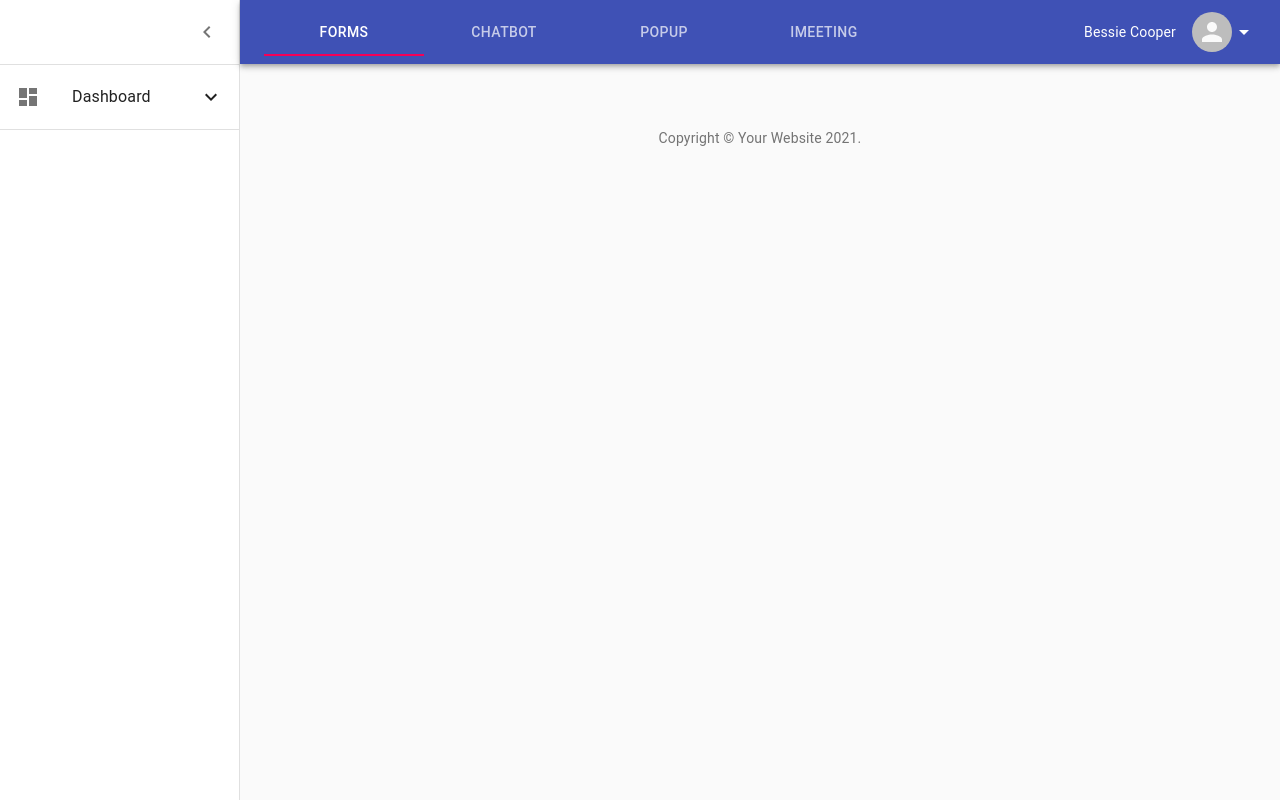
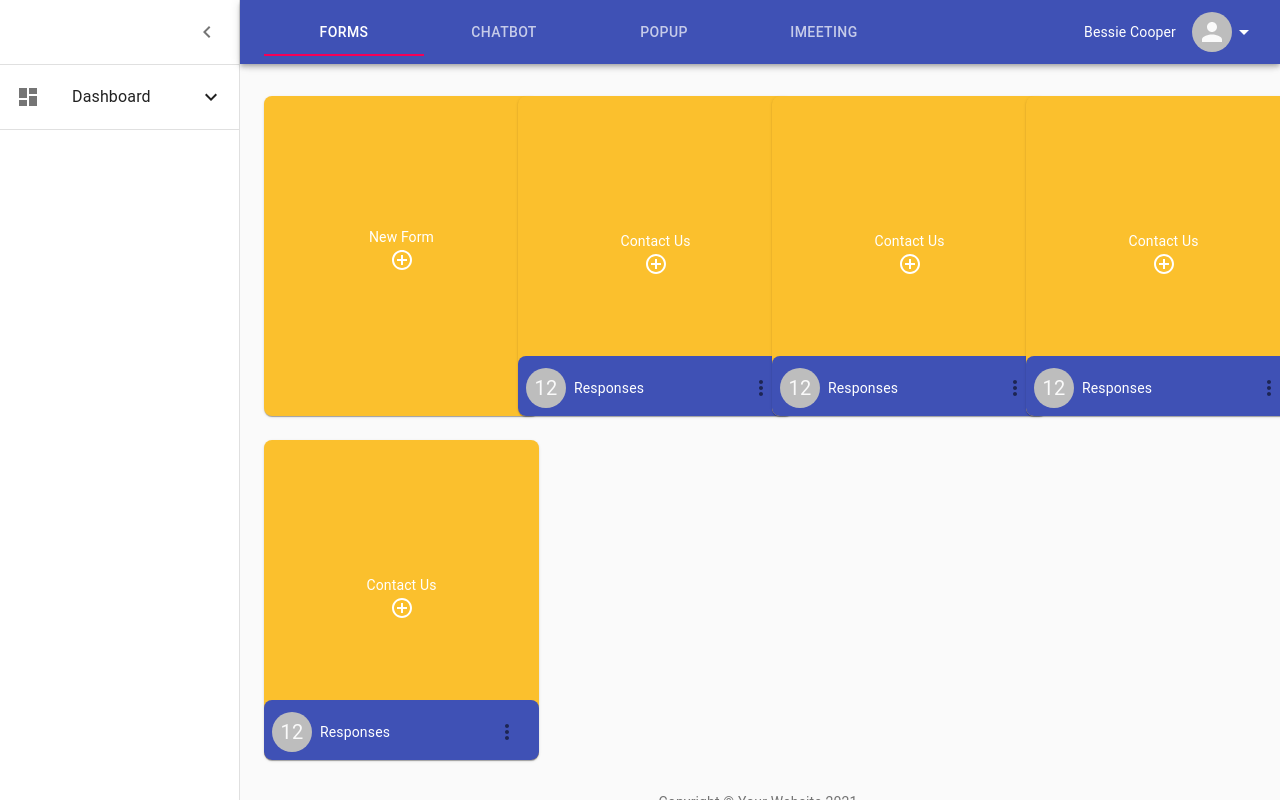
Before and after one commit to ahmadnoorniazi/timely-reply, a React (Create React App) app: page /create in a window 1280 px wide. Built offline with nearby package versions, Linux system fonts and the light colour scheme.

Commit message:
add screen

```diff
--- a/src/App.js
+++ b/src/App.js
@@ -2,15 +2,18 @@ import React, {  lazy, Suspense} from 'react';
 import './App.css';
 import Layout from "./Components/Layout/Layout";
 import Routes from "./Routes";
+import {BrowserRouter as Router} from "react-router-dom";
 
 const Dashboard = lazy(() => import('./Containers/Dashboard'));
 
 
 function App() {
   return (
-    <Layout>
-      <Routes />
-    </Layout>
+    <Router>
+      <Layout>
+        <Routes />
+      </Layout>
+    </Router>
 
   );
 }
--- /dev/null
+++ b/src/Components/Create/NewForm.js
@@ -0,0 +1,50 @@
+import React from 'react';
+import CardContent from "@material-ui/core/CardContent";
+import Button from "@material-ui/core/Button";
+import CardActions from "@material-ui/core/CardActions";
+import Typography from "@material-ui/core/Typography";
+import makeStyles from "@material-ui/core/styles/makeStyles";
+import Card from "@material-ui/core/Card";
+import Circle from '@material-ui/icons/AddCircleOutline';
+import Box from "@material-ui/core/Box";
+import {template} from "../../theme/colors";
+const useStyles = makeStyles((theme) => ({
+	root: {
+		minWidth: 275,
+		backgroundColor: template,
+		color: theme.palette.primary.contrastText,
+		borderRadius: 8,
+		height: (props) => props.height || 320,
+	},
+	content: {
+		display: 'flex',
+		alignItems: 'center',
+		justifyContent: 'center',
+		textAlign: 'center',
+		minHeight: '100%'
+	},
+	title: {
+		fontSize: 14,
+	},
+	pos: {
+		marginBottom: 12,
+	},
+}));
+const NewForm = (props) => {
+	const classes = useStyles(props);
+
+	return (
+		<Card className={classes.root}>
+			<CardContent className={classes.content}>
+				<Box>
+					<Typography className={classes.title}>
+					New Form
+				</Typography>
+					<Circle />
+				</Box>
+			</CardContent>
+		</Card>
+	);
+};
+
+export default NewForm;
--- /dev/null
+++ b/src/Components/Create/Template.js
@@ -0,0 +1,64 @@
+import React from 'react';
+import CardContent from "@material-ui/core/CardContent";
+import Button from "@material-ui/core/Button";
+import CardActions from "@material-ui/core/CardActions";
+import Typography from "@material-ui/core/Typography";
+import makeStyles from "@material-ui/core/styles/makeStyles";
+import Card from "@material-ui/core/Card";
+import Circle from '@material-ui/icons/AddCircleOutline';
+import Box from "@material-ui/core/Box";
+import {template} from "../../theme/colors";
+import Avatar from "@material-ui/core/Avatar";
+import  TemplateMenu from '../Create/templateMenu'
+const useStyles = makeStyles((theme) => ({
+	root: {
+		minWidth: 275,
+		backgroundColor: template,
+		color: theme.palette.primary.contrastText,
+		borderRadius: 8,
+		height: (props) => props.height || 320,
+	},
+	content: {
+		display: 'flex',
+		alignItems: 'center',
+		justifyContent: 'center',
+		textAlign: 'center',
+		minHeight: '100%'
+	},
+	title: {
+		fontSize: 14,
+	},
+	footer: {
+		marginTop: -60,
+		backgroundColor: theme.palette.primary.main,
+		borderRadius: '8px'
+	},
+}));
+const NewForm = (props) => {
+	const classes = useStyles(props);
+
+	return (
+		<Card className={classes.root}>
+			<CardContent className={classes.content}>
+				<Box>
+					<Typography className={classes.title}>
+					Contact Us
+				</Typography>
+					<Circle />
+				</Box>
+			</CardContent>
+			<CardActions className={classes.footer}>
+				<Box width={1} display={'flex'} justifyContent={'space-between'}>
+					<Box display={'flex'} alignItems={'center'}>
+						<Avatar>12</Avatar>
+						<Box ml={1}>Responses</Box>
+					</Box>
+					<TemplateMenu />
+				</Box>
+
+			</CardActions>
+		</Card>
+	);
+};
+
+export default NewForm;
--- /dev/null
+++ b/src/Components/Create/templateMenu.js
@@ -0,0 +1,88 @@
+import React from 'react';
+import Menu from "@material-ui/core/Menu";
+import Avatar from "@material-ui/core/Avatar";
+import ArrowDropDownIcon from '@material-ui/icons/ArrowDropDown';
+import Box from "@material-ui/core/Box";
+import MenuItem from "@material-ui/core/MenuItem";
+import {makeStyles} from "@material-ui/core/styles";
+import IconButton from '@material-ui/core/IconButton';
+import MoreVertIcon from '@material-ui/icons/MoreVert';
+
+const useStyles = makeStyles((theme) => ({
+	root: {
+		display: 'flex',
+		alignItems: 'center',
+		cursor: 'pointer'
+	},
+	delete: {
+		color: theme.palette.error.main,
+		paddingTop: theme.spacing(4),
+		textAlign: 'center'
+	},
+	menu: {
+		paddingLeft: '8px',
+		width: '150px'
+	}
+}));
+const TemplateMenu = () => {
+	const classes = useStyles();
+
+	const [anchorEl, setAnchorEl] = React.useState(null);
+	const open = Boolean(anchorEl);
+
+	const handleClick = (event) => {
+		setAnchorEl(event.currentTarget);
+	};
+
+	const handleClose = () => {
+		setAnchorEl(null);
+	};
+
+
+	return (
+		<React.Fragment>
+			<Box display={'flex'}>
+				<Box onClick={handleClick} className={classes.root}>
+				<IconButton>
+					<MoreVertIcon />
+				</IconButton>
+				</Box>
+			</Box>
+			<Menu
+				PaperProps={{
+					style: {
+						width: '20ch',
+						backgroundColor: 'lightgrey',
+						borderRadius: '12px'
+					},
+				}}
+				anchorEl={anchorEl}
+				getContentAnchorEl={null}
+				anchorOrigin={{
+					vertical: 'bottom',
+					horizontal: 'right',
+				}}
+				transformOrigin={{
+					vertical: 'top',
+					horizontal: 'right',
+				}}
+				keepMounted
+				open={open}
+				onClose={handleClose}
+			>
+
+				<MenuItem>View</MenuItem>
+				<MenuItem>Rename</MenuItem>
+				<MenuItem>Duplicate</MenuItem>
+				<MenuItem>Share</MenuItem>
+				<MenuItem>Results</MenuItem>
+				<MenuItem>Copy To</MenuItem>
+				<MenuItem>Move To</MenuItem>
+				<MenuItem className={classes.delete}>Delete</MenuItem>
+
+			</Menu>
+		</React.Fragment>
+	);
+};
+
+export default TemplateMenu;
--- a/src/Components/Layout/LeftNav.js
+++ b/src/Components/Layout/LeftNav.js
@@ -7,6 +7,7 @@ import {CastConnected, Create, ExpandLess, ExpandMore, Share} from "@material-ui
 import Collapse from "@material-ui/core/Collapse";
 import List from "@material-ui/core/List";
 import {makeStyles} from "@material-ui/core/styles";
+import {Link} from "react-router-dom";
 const useStyles = makeStyles((theme) => ({
 	root: {
 		display: 'flex',
@@ -111,7 +112,7 @@ const LeftNav = () => {
 				</ListItem>
 				<Collapse in={subMenuOpen} timeout="auto" unmountOnExit>
 					<List component="div" disablePadding>
-						<ListItem button className={classes.nested}>
+						<ListItem button className={classes.nested} component={Link} to={'/create'} >
 							<ListItemIcon>
 								<Create />
 							</ListItemIcon>
--- /dev/null
+++ b/src/Containers/Create/index.js
@@ -0,0 +1,30 @@
+import React from 'react';
+import NewForm from "../../Components/Create/NewForm";
+import Box from "@material-ui/core/Box";
+import Template from "../../Components/Create/Template";
+import Grid from "@material-ui/core/Grid";
+
+
+const CreatePage = () => {
+    return (
+      <Grid container spacing={3}>
+        <Grid item xs={3}>
+          <NewForm />
+        </Grid>
+        <Grid item xs={3}>
+          <Template />
+        </Grid>
+        <Grid item xs={3}>
+          <Template />
+        </Grid>
+        <Grid item xs={3}>
+          <Template />
+        </Grid>
+        <Grid item xs={3}>
+          <Template />
+        </Grid>
+      </Grid>
+    )
+}
+
+export default CreatePage
--- a/src/Routes.js
+++ b/src/Routes.js
@@ -1,15 +1,16 @@
 import React, {Suspense} from 'react';
 import {BrowserRouter as Router, Route, Switch} from "react-router-dom";
 import Dashboard from "./Components/Dashboard/Dashboard";
+import Create from "./Containers/Create";
 
 const Routes = () => {
 	return (
 		<Suspense fallback={<h1>Loading....</h1>}>
-			<Router>
+
 				<Switch>
 					<Route exact path="/" component={Dashboard} />
+					<Route exact  path="/create" component={Create} />
 				</Switch>
-			</Router>
 		</Suspense>
 	);
 };
--- /dev/null
+++ b/src/theme/colors.js
@@ -0,0 +1,3 @@
+import yellow from "@material-ui/core/colors/yellow";
+
+export const template = yellow[700]
```
